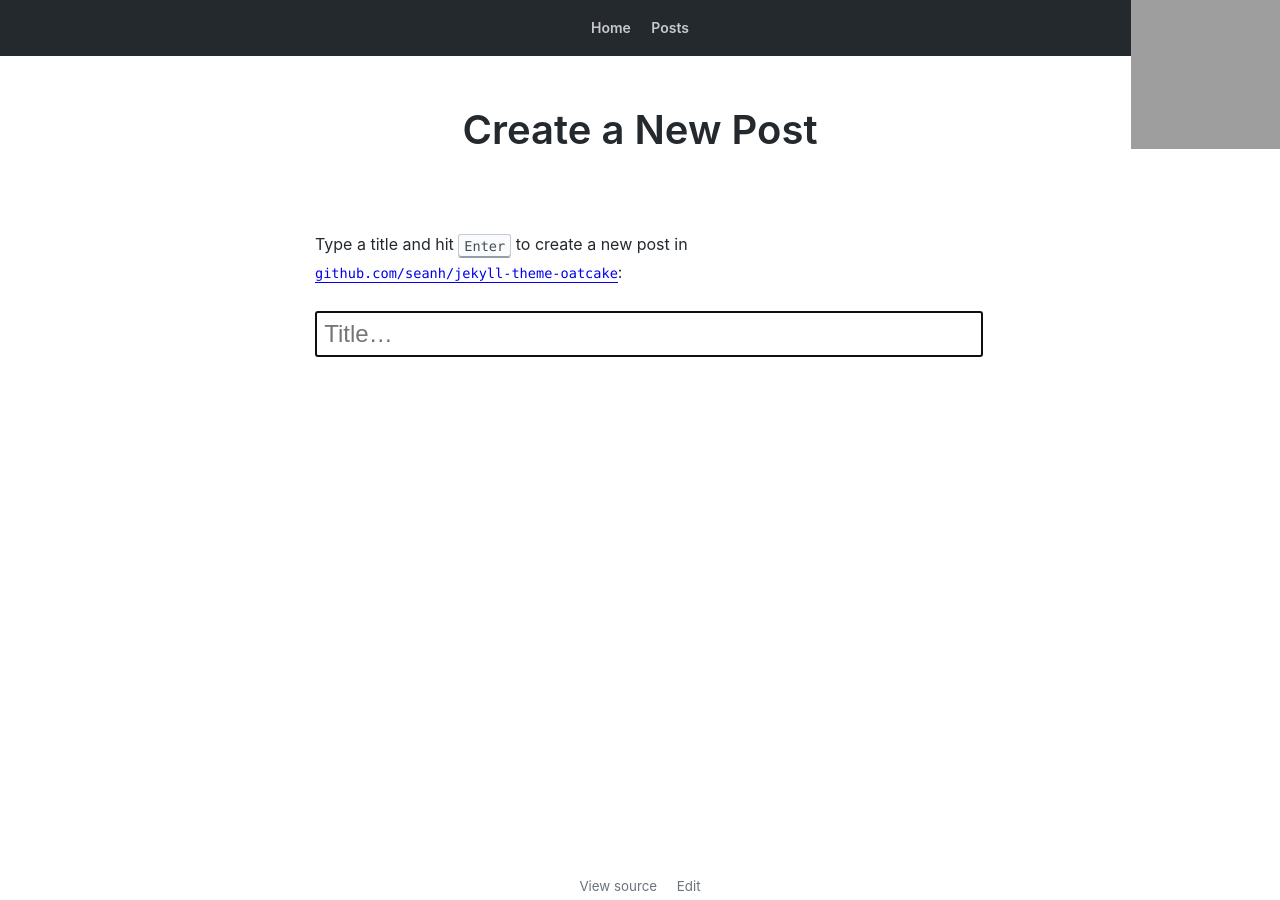
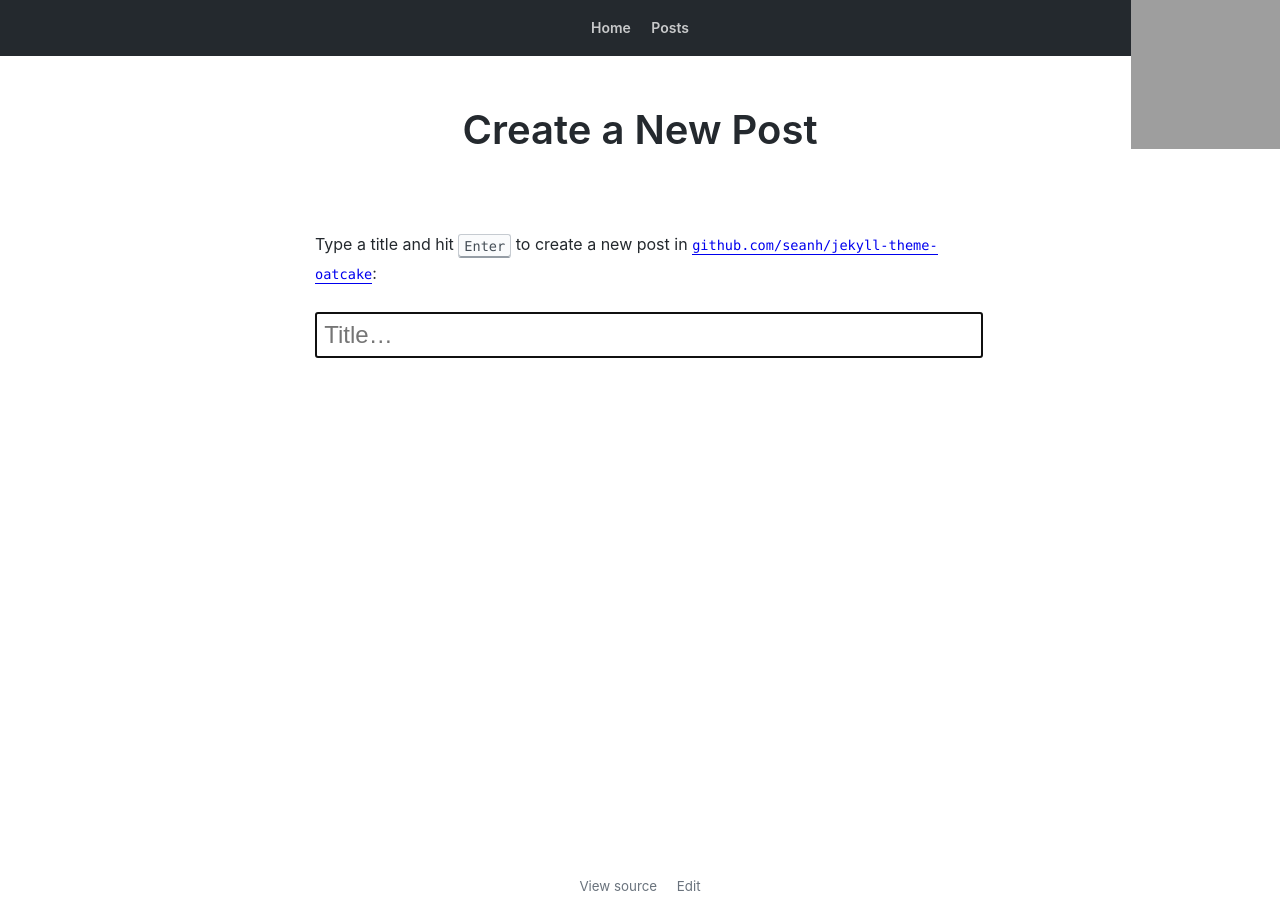
Before and after one commit to seanh/jekyll-theme-oatcake, a Jekyll site: the page built from new.md, in a window 1280 px wide. Built offline with Jekyll 4.4.1, drawn with Linux system fonts in a browser that asks for light colours; our own code applies the rules of GitHub Pages for plain Markdown files; grey boxes are pictures that could not be loaded.

Commit message:
Prevent long <code> spans from stretching the page
Fixes https://github.com/seanh/jekyll-theme-seanh/issues/4

```diff
--- a/_sass/_code.scss
+++ b/_sass/_code.scss
@@ -5,7 +5,6 @@ code {
   font-family: var(--code-font-family);
   font-size: var(--code-font-size);
   border-radius: 3px;
-  white-space: nowrap;
 }
 
 a code {
--- a/_sass/_typography.scss
+++ b/_sass/_typography.scss
@@ -109,3 +109,20 @@ summary {
   border-bottom: none;
   color: inherit;
 }
+
+/* Prevent really long words (URLs, <code> spans, ...) from overflowing the
+ * container and introducing a page-level horizontal scrollbar on mobile.
+ * See https://css-tricks.com/snippets/css/prevent-long-urls-from-breaking-out-of-container/
+ */
+code,
+.dont-break-out {
+  overflow-wrap: break-word;
+  word-wrap: break-word;
+  -ms-word-break: break-all;
+  word-break: break-all;
+  word-break: break-word;
+  -ms-hyphens: auto;
+  -moz-hyphens: auto;
+  -webkit-hyphens: auto;
+  hyphens: auto;
+}
```
